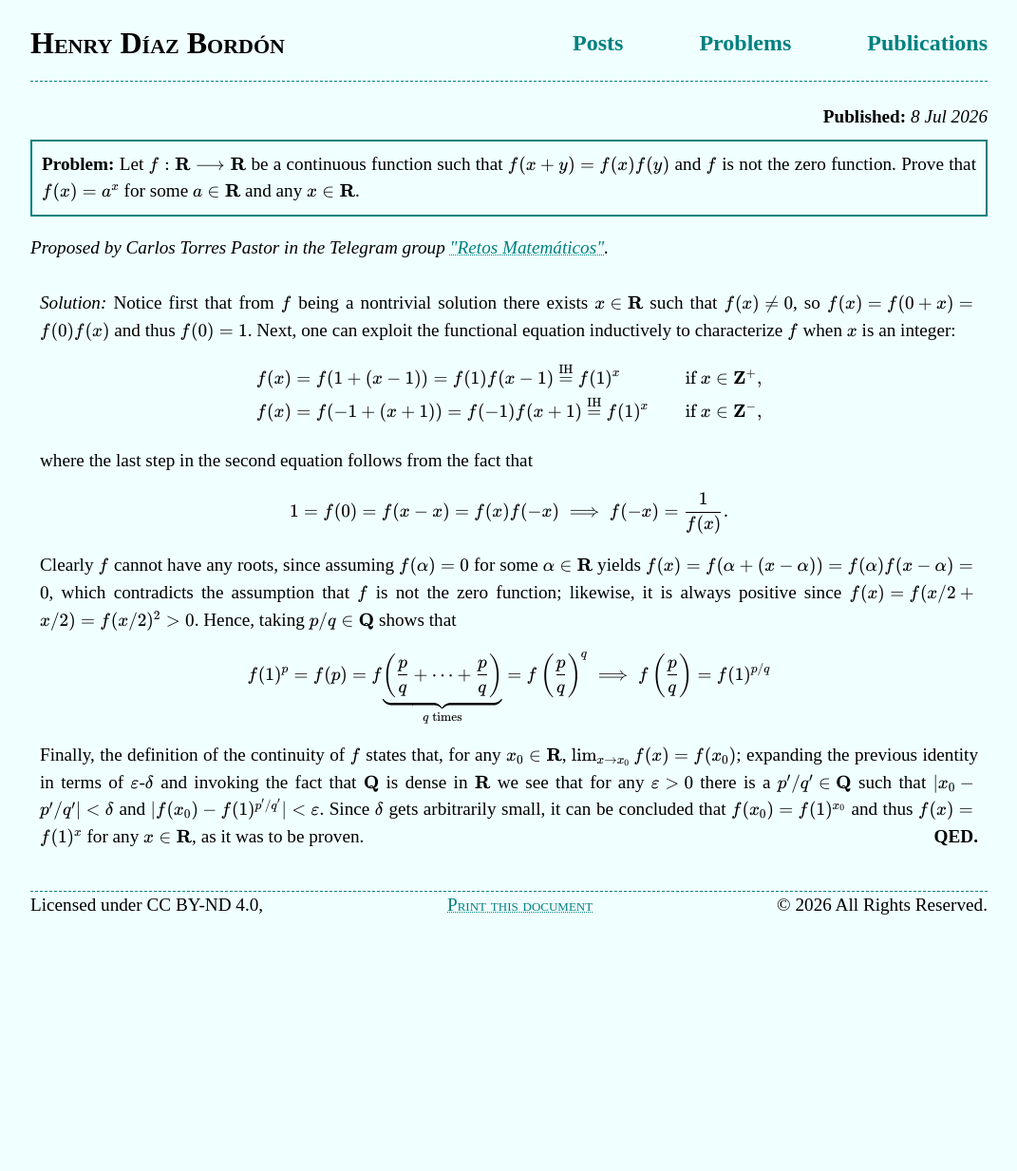
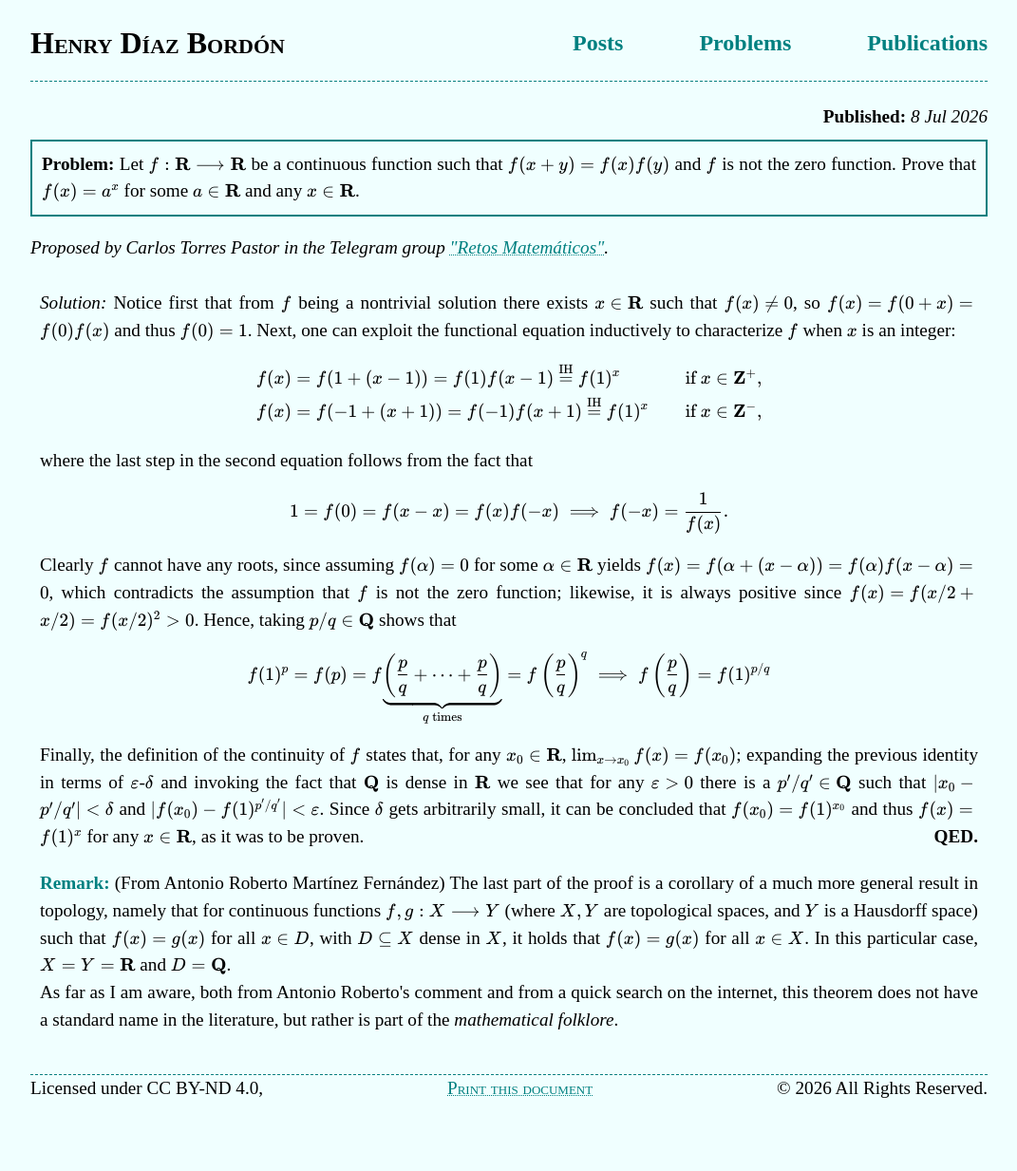
Before and after one commit to h3nry-d1az/blog, an MkDocs documentation site: the page built from docs/problems/21.md, in a window 1280 px wide. Shown: the whole page at 95% size, without its empty margins (104-1175 px from the left). Built offline with MkDocs 1.6.1, drawn with Linux system fonts in a browser that asks for light colours; before the commit the page ends 1040 px from its top, so only the background shows below that.

Commit message:
remark added to math problem 21

```diff
--- a/docs/problems/21.md
+++ b/docs/problems/21.md
@@ -50,3 +50,16 @@ $|x_0 - p'/q'| < \delta$ and $|f(x_0) - f(1)^{p'/q'}| < \varepsilon$. Since
 $\delta$ gets arbitrarily small, it can be concluded that $f(x_0) = f(1)^{x_0}$
 and thus $f(x) = f(1)^x$ for any $x \in \RR$, as it was to be proven.
 </div>
+
+<div class="remark">
+(From Antonio Roberto Martínez Fernández) The last part of the proof is a
+corollary of a much more general result in topology, namely that for continuous
+functions $f,g: X\longrightarrow Y$ (where $X, Y$ are topological spaces, and
+$Y$ is a Hausdorff space) such that $f(x)=g(x)$ for all $x\in D$, with
+$D\subseteq X$ dense in $X$, it holds that $f(x)=g(x)$ for all $x\in X$. In
+this particular case, $X=Y=\RR$ and $D=\QQ$.
+<br>
+As far as I am aware, both from Antonio Roberto's comment and from a
+quick search on the internet, this theorem does not have a standard name in the
+literature, but rather is part of the <em>mathematical folklore</em>.
+</div>
--- a/theme/css/math.css
+++ b/theme/css/math.css
@@ -6,6 +6,11 @@
     font-size: larger;
     padding: 10px;
     border: 2px solid teal;
+}
+
+.remark {
+    font-size: larger;
+    padding: 10px;
 }
 
 .theorem::before {
@@ -31,6 +36,12 @@
 .problem::before {
     content: "Problem: ";
     font-weight: bold;
+}
+
+.remark::before {
+    content: "Remark: ";
+    font-weight: bold;
+    color: teal;
 }
 
 .proof,
```
